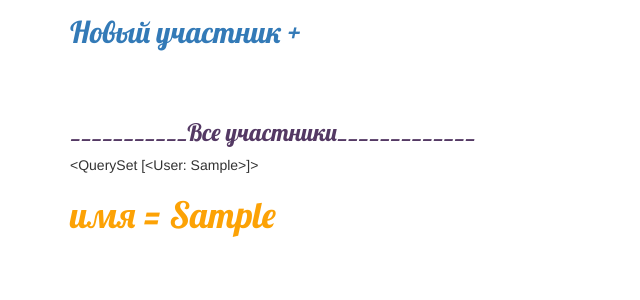
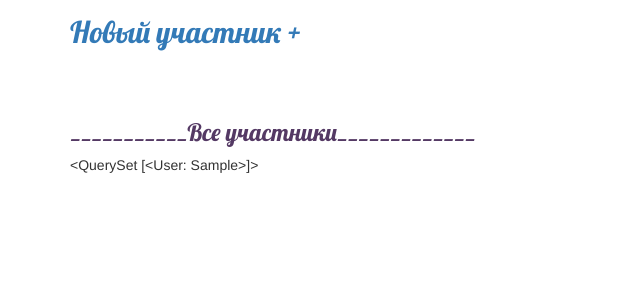
Before and after one commit to nakoff/test_site, a Django app: page / in a window 1280 px wide. Shown: the part 148-448 px from the top of the page, without its empty margins (0-640 px from the left). Run offline with Django 3.2, Linux system fonts and the light colour scheme; tables that the repository leaves empty hold one stand-in row (values such as "Sample post"); some libraries are stand-ins or nearby versions; some web fonts are replaced.

Commit message:
puper site

```diff
--- a/quize/templates/quize/post_list.html
+++ b/quize/templates/quize/post_list.html
@@ -5,7 +5,5 @@
 	<br><br>
 	<p><h3>___________Все участники_____________</h3></p>
 	{{user}}
-	{% for u in user %}
-		<h1><a href="{% url 'user_detail' pk=u.pk %}">имя = {{u}}</a></h1>
-	{% endfor %}
+
 {% endblock content %}
```
